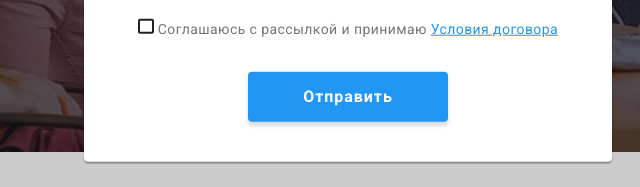
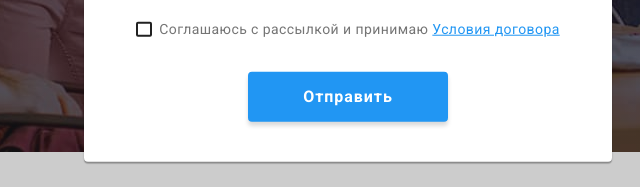
Before and after one commit to Rostyslav-Yefremov/goit-markup-hw-06, a plain HTML site: page index.html in a window 1280 px wide. Both pictures are taken after a click on the button "Заказать услугу". Shown: the part 529-716 px from the top of the page, 292-932 px from the left. Drawn offline with nearby package versions, Linux system fonts and the light colour scheme.

Commit message:
Перед сдачей ДЗ

```diff
--- a/css/styles.css
+++ b/css/styles.css
@@ -810,10 +810,6 @@ p {
   outline: none;
 }
 
-/* .form-textarea:focus {
-  color: var(--title-color);
-} */
-
 .form-input:focus ~ .icon-form {
   fill: var(--accent-color);
 }
@@ -826,7 +822,9 @@ p {
 }
 
 .policy {
-  display: inline-block;
+  display: flex;
+  align-items: center;
+  justify-content: center;
   font-weight: normal;
   font-size: 14px;
   line-height: 1.71;
@@ -836,10 +834,18 @@ p {
 }
 
 .checkbox {
-  --webkit-appearance: none;
+  /* --webkit-appearance: none;
   --moz-appearance: none;
   appearance: none;
+  position: absolute; */
   position: absolute;
+  width: 1px;
+  height: 1px;
+  margin: -1px;
+  border: 0;
+  padding: 0;
+  clip: rect(0 0 0 0);
+  overflow: hidden;
 }
 
 .checkbox:checked + .checkbox-icon {
@@ -856,19 +862,9 @@ p {
   height: 15px;
   border: 2px solid var(--title-color);
   border-radius: 2px;
+  margin-right: 7px;
+  cursor: pointer;
 }
-
-/* .form-box input {
-  width: 100%;
-  margin: 0;
-  padding: 11px;
-  border: 1px solid rgba(33, 33, 33, 0.2);
-  border-radius: 4px;
-} */
-
-/* .form-box label {
-  margin-bottom: 4px;
-} */
 
 .box-btn-modal {
   display: flex;
@@ -896,19 +892,6 @@ p {
   background-color: var(--hover-button-color);
 }
 
-/* .policy::before {
-  content: '';
-  font-size: 14px;
-  line-height: 1.71;
-  letter-spacing: 0.03em;
-  color: var(--text-color);
-  width: 20px;
-  height: 20px;
-  border: 2px solid red;
-  border-radius: 3px;
-  display: block;
-} */
-
 .link-policy {
   display: inline-block;
   font-size: 14px;
@@ -916,59 +899,9 @@ p {
   letter-spacing: 0.03em;
   text-decoration-line: underline;
   color: var(--accent-color);
-}
-
-/* Форма в футере */
-
-/* .form-footer {
-  position: relative;
-}
-
-.form-label-footer {
-  display: flex;
-  margin-bottom: 20px;
-  font-weight: bold;
-  font-size: 14px;
-  line-height: 1.14;
-  letter-spacing: 0.03em;
-  text-transform: uppercase;
-  color: var(--white-color);
-}
-
-.btn-footer-input {
-  width: 358px;
-  height: 50px;
-  padding: 15px;
-  border: 1px solid rgba(255, 255, 255, 0.3);
-  filter: drop-shadow(0px 4px 4px rgba(0, 0, 0, 0.15));
-  border-radius: 4px;
-  background-color: var(--hero-color);
-  margin-right: 12px;
-}
-
-.form-btn-footer {
-  position: absolute;
-  display: inline-flex;
-  justify-content: center;
-  align-items: center;
-  width: 200px;
-  height: 50px;
-  font-weight: bold;
-  font-size: 16px;
-  line-height: 1.87;
-  letter-spacing: 0.06em;
-  color: var(--white-color);
-  background-color: var(--accent-color);
-  box-shadow: 0px 4px 4px rgba(0, 0, 0, 0.15);
-  border-radius: 4px;
-  border: none;
+  margin-left: 4px;
   cursor: pointer;
 }
-
-.icon-form-footer {
-  fill: var(--white-color);
-  margin-left: 10px;
-} */
 
 /* ФОРМА В ФУТЕРЕ */
 
--- a/index.html
+++ b/index.html
@@ -120,7 +120,8 @@
                             <label class="policy">
                                 <input class="checkbox" type="checkbox"
                                     name="policy" required>
-                                <span class="checkbox-icon"></span>
+                                <span
+                                    class="checkbox-icon touch-transform"></span>
                                 Соглашаюсь с
                                 рассылкой и
                                 принимаю
```
